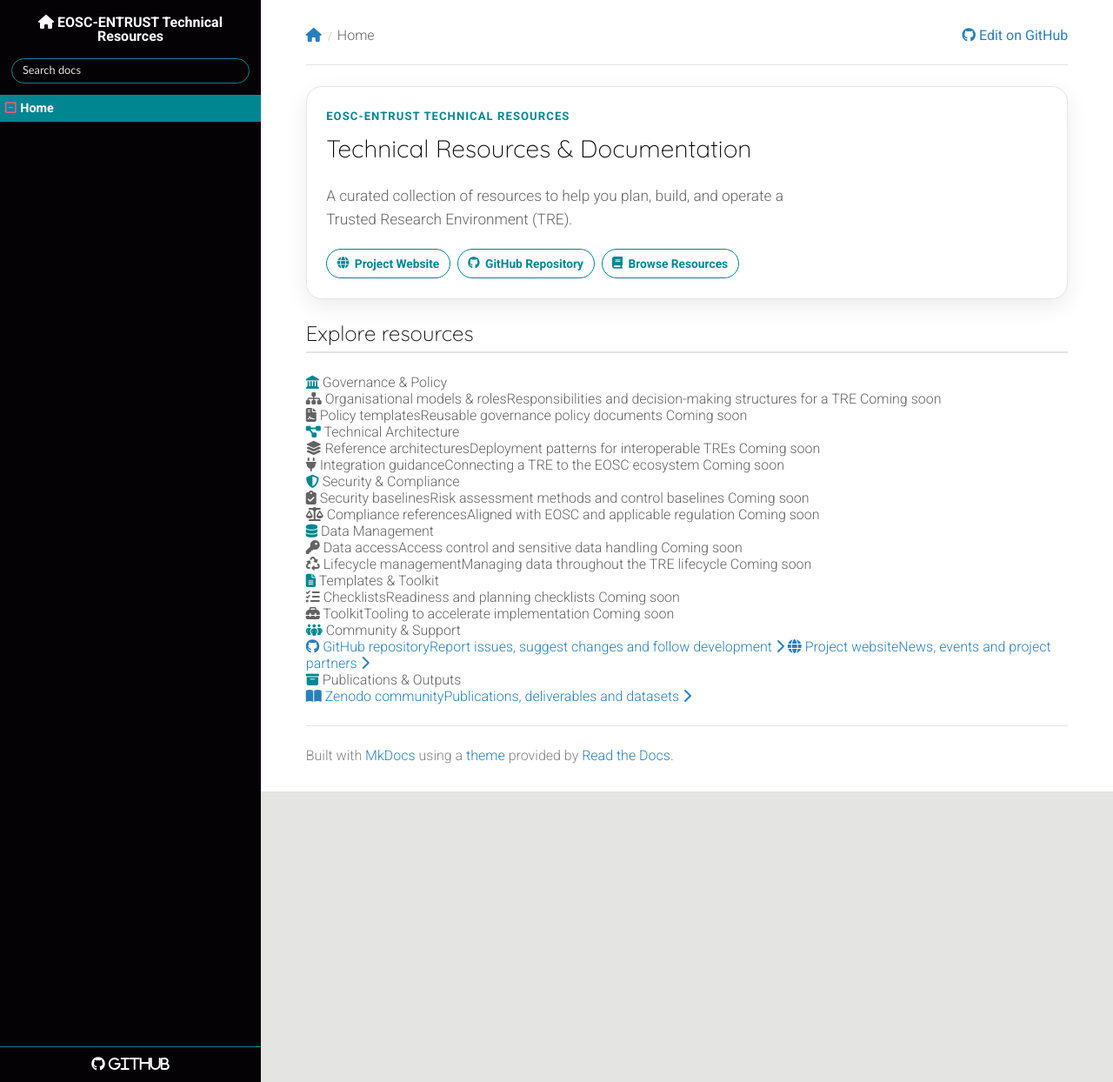
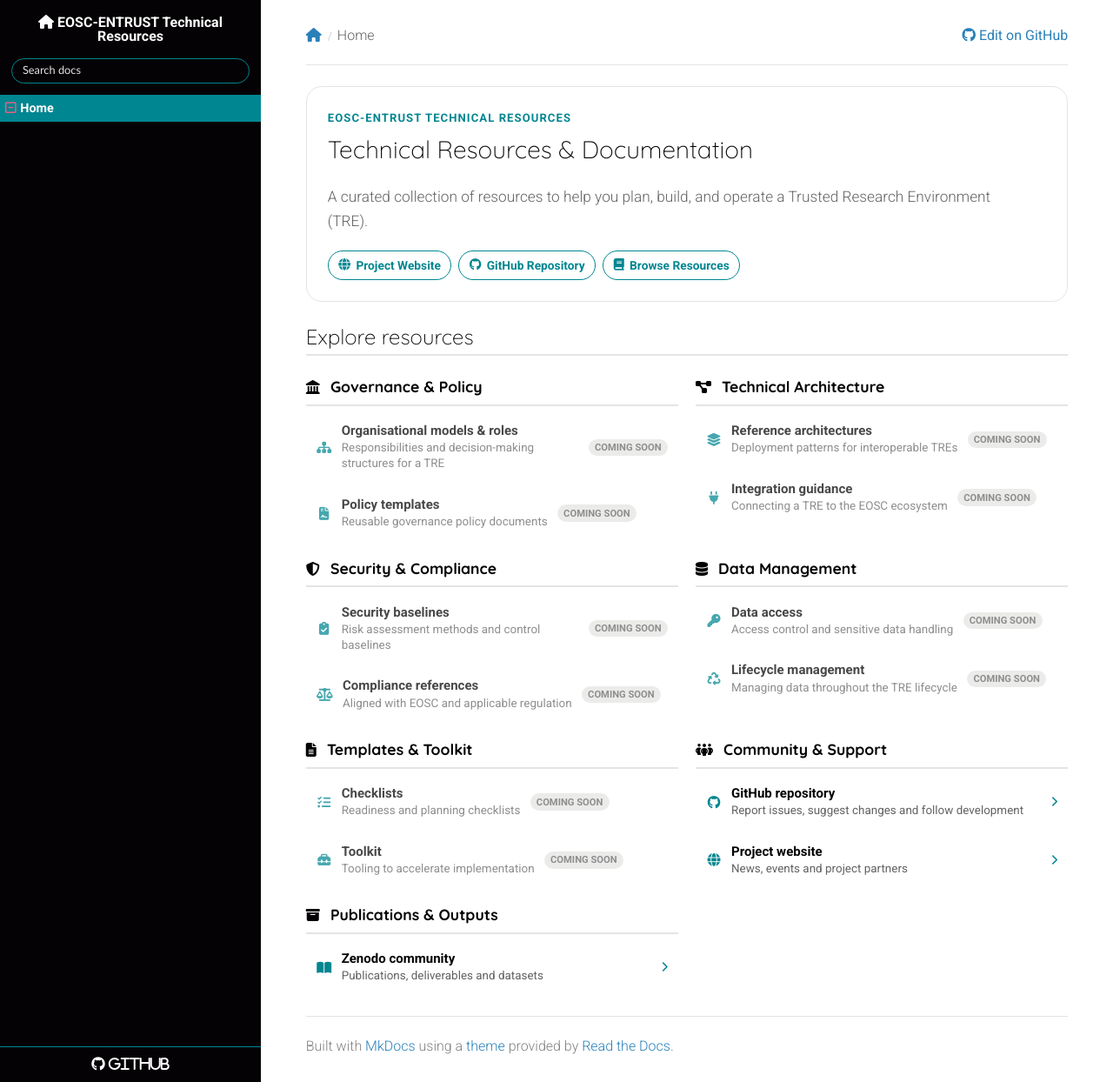
Before and after one commit to unioslo/eosc-entrust-docs, an MkDocs documentation site: the page built from docs/index.md, in a window 1280 px wide and 1244 px high. Shown: the whole window at 87% size. Built offline with MkDocs 1.6.1, drawn with Linux system fonts in a browser that asks for light colours; nearby versions of some CDN libraries.

Commit message:
Refactor home.css to improve layout and styling of link groups and rows

```diff
--- a/docs/stylesheets/home.css
+++ b/docs/stylesheets/home.css
@@ -54,12 +54,8 @@ h3 {
   background: var(--tre-paper);
   border: 1px solid var(--tre-line);
   border-radius: 18px;
-  box-shadow: var(--tre-shadow);
-  display: grid;
-  gap: 1.25rem;
-  grid-template-columns: minmax(0, 2.4fr) minmax(260px, 1fr);
   margin: 0.25rem 0 1.4rem;
-  padding: 1.4rem;
+  padding: 1.5rem;
 }
 
 .tre-eyebrow {
@@ -81,7 +77,7 @@ h3 {
 
 .tre-hero-actions {
   display: flex;
-  flex-wrap: nowrap;
+  flex-wrap: wrap;
   gap: 0.5rem;
   margin-top: 1.2rem;
 }
@@ -116,6 +112,106 @@ h3 {
 
 .tre-hero-link-secondary:hover {
   color: var(--tre-paper);
+}
+
+.tre-link-groups {
+  display: grid;
+  gap: 1.25rem;
+  grid-template-columns: repeat(2, minmax(0, 1fr));
+  margin: 0 0 1.5rem;
+}
+
+.tre-link-group {
+  min-width: 0;
+}
+
+.tre-link-group > .tre-icon-heading {
+  color: var(--tre-primary-strong);
+  font-size: 1rem;
+  margin-right: 0.45rem;
+}
+
+.tre-link-group {
+  color: var(--tre-primary-strong);
+  font-family: "Quicksand", sans-serif;
+  font-size: 1.1rem;
+  font-weight: 700;
+}
+
+.tre-link-list {
+  border-top: 2px solid var(--tre-line);
+  display: grid;
+  gap: 0.25rem;
+  margin-top: 0.6rem;
+  padding-top: 0.45rem;
+}
+
+.tre-link-row {
+  align-items: center;
+  border: 1px solid transparent;
+  border-radius: 6px;
+  color: var(--tre-ink);
+  display: flex;
+  font-family: "Roboto", sans-serif;
+  font-size: 0.94rem;
+  font-weight: 400;
+  gap: 0.7rem;
+  min-width: 0;
+  padding: 0.7rem;
+  text-decoration: none;
+  transition: background-color 160ms ease, border-color 160ms ease;
+}
+
+a.tre-link-row:hover {
+  background: var(--tre-surface);
+  border-color: var(--tre-line);
+  color: var(--tre-ink);
+}
+
+.tre-link-row-soon {
+  opacity: 0.72;
+}
+
+.tre-link-row-icon {
+  color: var(--tre-primary);
+  flex: 0 0 1.1rem;
+  text-align: center;
+}
+
+.tre-link-row-body {
+  display: grid;
+  gap: 0.14rem;
+  min-width: 0;
+}
+
+.tre-link-row-title {
+  color: var(--tre-ink);
+  font-weight: 700;
+}
+
+.tre-link-row-desc {
+  color: var(--tre-soft-ink);
+  font-size: 0.84rem;
+  line-height: 1.35;
+}
+
+.tre-link-row-chevron {
+  color: var(--tre-primary);
+  flex: 0 0 auto;
+  font-size: 0.75rem;
+  margin-left: auto;
+}
+
+.tre-badge-soon {
+  background: var(--tre-surface);
+  border-radius: 999px;
+  color: var(--tre-soft-ink);
+  flex: 0 0 auto;
+  font-family: "Roboto", sans-serif;
+  font-size: 0.7rem;
+  font-weight: 700;
+  padding: 0.2rem 0.45rem;
+  text-transform: uppercase;
 }
 
 .tre-hero-side {
@@ -331,16 +427,19 @@ li {
 
 @media (max-width: 700px) {
   .tre-hero {
-    grid-template-columns: 1fr;
     padding: 1rem;
   }
 
   .tre-hero-actions {
-    flex-direction: row;
+    flex-direction: column;
   }
 
   .tre-hero-link {
     justify-content: center;
+  }
+
+  .tre-link-groups {
+    grid-template-columns: 1fr;
   }
 
   .tre-card-grid {
```
